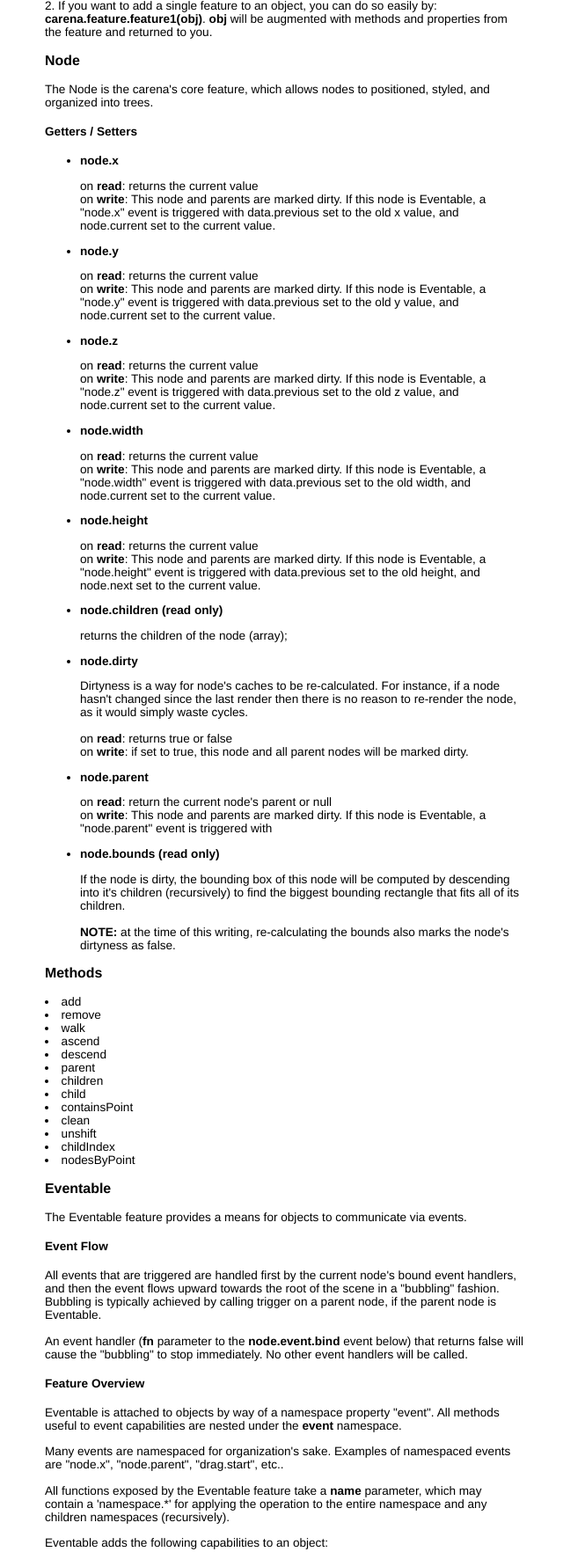
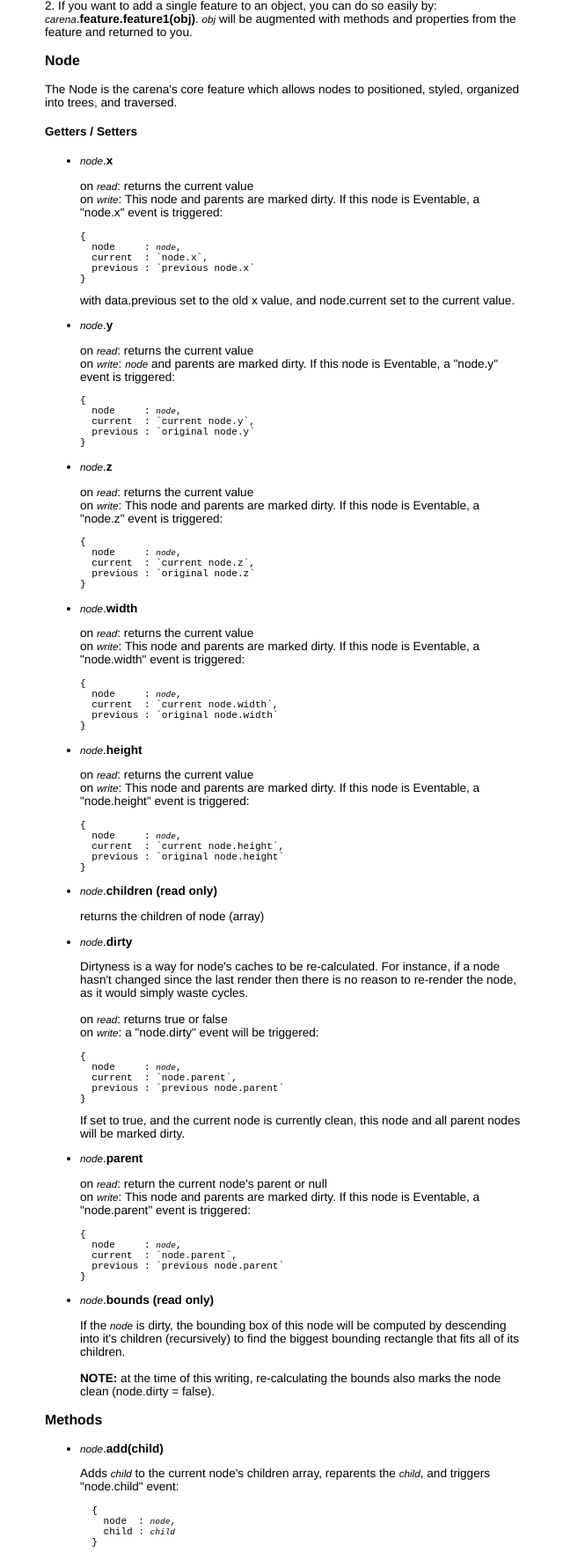
Before and after one commit to tmpvar/carena, a plain HTML site: page index.html in a window 1280 px wide. Shown: the part 790-2554 px from the top of the page at 88% size, without its empty margins (317-957 px from the left). Drawn offline with Linux system fonts and the light colour scheme.

Commit message:
more documentation

```diff
--- a/index.html
+++ b/index.html
@@ -8,6 +8,17 @@
         font-size: 0.85em;
         width: 40em;
         margin: 0 auto;
+      }
+
+      pre.data {
+        border:1px solid orange;
+        background: black;
+        color: lightgreen;
+
+      }
+
+      em {
+        font-size:0.86em;
       }
     </style>
   </head>
@@ -20,27 +31,27 @@
     <p>
       Carena's core feature-set is currently very minimal, providing only a small set methods:
       <ul>
-        <li><strong>carena.applyProperties(obj, props)</strong>
+        <li><em>carena</em>.<strong>applyProperties(obj, props)</strong>
           <p>
-            All properties from the <strong>props</strong> argument are copied onto the <strong>obj</strong>, allowing for the copying of enumerable getters/setters.
+            All properties from the <em>props</em> argument are copied onto the <em>obj</em>, allowing for the copying of enumerable getters/setters.
           </p>
         </li>
-        <li><strong>carena.Erect(structure, features)</strong>
+        <li><em>carena</em>.<strong>Erect(structure, features)</strong>
           <p>
-            Builds a tree with a common set of <strong>features</strong>. (Still under r&amp;d)
+            Builds a tree with a common set of <em>features</em>. (Still under r&amp;d)
           </p>
         </li>
-        <li><strong>carena.Build(obj, features, options)</strong>
+        <li><em>carena</em>.<strong>Build(obj, features, options)</strong>
           <p>
-            Builds an object to your specifications. <strong>obj</strong> is your original object that you want to build on top of.  <strong>features</strong> is an array of carena enabled features (for a list see the Dynamic Features section below). <strong>options</strong> is simply an object that gets passed to every feature that is used to build your new object.
+            Builds an object to your specifications. <em>obj</em> is your original object that you want to build on top of.  <em>features</em> is an array of carena enabled features (for the base list see the Dynamic Features section below). <em>options</em> is simply an object that gets passed to every feature that is used to build your new object.
           </p>
         </li>
-        <li><strong>carena.Design(obj, features, options)</strong>
+        <li><em>carena</em>.<strong>Design(obj, features, options)</strong>
           <p>
-            Use carena.Design for building a factory that builds nodes that share the same features.  The signature is exactly the same as <strong>carena.Build</strong>, except for the fact that it returns a function that also has the same signature, and behaves exactly like <strong>carena.Build</strong>.
+            Use carena.Design for building a factory that builds nodes that share the same features.  The signature is exactly the same as <em>carena</em>.<strong>Build</strong>, except for the fact that it returns a function that also has the same signature, and behaves exactly like <em>carena</em>.<strong>Build</strong>.
           </p>
         </li>
-        <li><strong>carena.commonAncestor(obj1, obj2)</strong> (Will move soon!)
+        <li><em>carena</em>.<strong>commonAncestor(obj1, obj2)</strong> (Will move soon!)
           <p>
             This method finds the common ancestor between two nodes. Example
 <pre>
@@ -60,78 +71,146 @@
     <p>
       Dynamic features are used to augment the features of an existing object.  There are two ways to apply the following features to your objects.<br />
       <br />
-      1. Utilize the <strong>carena.Build</strong> method; this is generally done by calling <strong>carena.build(obj, [carena.feature.{feature1}, carena.feature.{feature2}])</strong>.  This will return you your original <strong>obj</strong> augmented with <strong>feature1</strong> and <strong>feature2</strong><br />
+      1. Utilize the <em>carena</em>.<strong>Build</strong> method; this is generally done by calling <em>carena</em>.<strong>build(obj, [carena.feature.{feature1}, carena.feature.{feature2}])</strong>.  This will return you your original <em>obj</em> augmented with <strong>feature1</strong> and <strong>feature2</strong><br />
       <br />
-      2. If you want to add a single feature to an object, you can do so easily by: <strong>carena.feature.feature1(obj)</strong>.  <strong>obj</strong> will be augmented with methods and properties from the feature and returned to you.
+      2. If you want to add a single feature to an object, you can do so easily by: <em>carena</em>.<strong>feature.feature1(obj)</strong>.  <em>obj</em> will be augmented with methods and properties from the feature and returned to you.
     </p>
     <h3>Node</h3>
     <p>
-      The Node is the carena's core feature, which allows nodes to positioned, styled, and organized into trees.
+      The Node is the carena's core feature which allows nodes to positioned, styled, organized into trees, and traversed.
     </p>
     <h4>Getters / Setters</h4>
     <p>
         <ul>
-          <li><strong>node.x</strong>
+          <li><em>node</em>.<strong>x</strong>
             <p>
-              on <strong>read</strong>: returns the current value<br />
-              on <strong>write</strong>: This node and parents are marked dirty. If this node is Eventable, a "node.x" event is triggered with data.previous set to the old x value, and node.current set to the current value.
+              on <em>read</em>: returns the current value<br />
+              on <em>write</em>: This node and parents are marked dirty. If this node is Eventable, a "node.x" event is triggered:
+              <pre>
+{
+  node     : <em>node</em>,
+  current  : `node.x`,
+  previous : `previous node.x`
+}</pre>
+
+ with data.previous set to the old x value, and node.current set to the current value.
             </p>
           </li>
-          <li><strong>node.y</strong>
+          <li><em>node</em>.<strong>y</strong>
             <p>
-              on <strong>read</strong>: returns the current value<br />
-              on <strong>write</strong>: This node and parents are marked dirty. If this node is Eventable, a "node.y" event is triggered with data.previous set to the old y value, and node.current set to the current value.
+              on <em>read</em>: returns the current value<br />
+              on <em>write</em>: <em>node</em> and parents are marked dirty. If this node is Eventable, a "node.y" event is triggered:
+              <pre>
+{
+  node     : <em>node</em>,
+  current  : `current node.y`,
+  previous : `original node.y`
+}</pre>
             </p>
           </li>
-          <li><strong>node.z</strong>
+          <li><em>node</em>.<strong>z</strong>
             <p>
-              on <strong>read</strong>: returns the current value<br />
-              on <strong>write</strong>: This node and parents are marked dirty. If this node is Eventable, a "node.z" event is triggered with data.previous set to the old z value, and node.current set to the current value.
+              on <em>read</em>: returns the current value<br />
+              on <em>write</em>: This node and parents are marked dirty. If this node is Eventable, a "node.z" event is triggered:
+              <pre>
+{
+  node     : <em>node</em>,
+  current  : `current node.z`,
+  previous : `original node.z`
+}</pre>
             </p>
           </li>
-          <li><strong>node.width</strong>
+          <li><em>node</em>.<strong>width</strong>
             <p>
-              on <strong>read</strong>: returns the current value<br />
-              on <strong>write</strong>: This node and parents are marked dirty. If this node is Eventable, a "node.width" event is triggered with data.previous set to the old width, and node.current set to the current value.
+              on <em>read</em>: returns the current value<br />
+              on <em>write</em>: This node and parents are marked dirty. If this node is Eventable, a "node.width" event is triggered:
+              <pre>
+{
+  node     : <em>node</em>,
+  current  : `current node.width`,
+  previous : `original node.width`
+}</pre>
             </p>
           </li>
-          <li><strong>node.height</strong>
+          <li><em>node</em>.<strong>height</strong>
             <p>
-              on <strong>read</strong>: returns the current value<br />
-              on <strong>write</strong>: This node and parents are marked dirty. If this node is Eventable, a "node.height" event is triggered with data.previous set to the old height, and node.next set to the current value.
+              on <em>read</em>: returns the current value<br />
+              on <em>write</em>: This node and parents are marked dirty. If this node is Eventable, a "node.height" event is triggered:
+              <pre>
+{
+  node     : <em>node</em>,
+  current  : `current node.height`,
+  previous : `original node.height`
+}</pre>
             </p>
           </li>
-          <li><strong>node.children (read only)</strong>
+          <li><em>node</em>.<strong>children (read only)</strong>
             <p>
-              returns the children of the node (array);
+              returns the children of node (array)
             </p>
-          <li><strong>node.dirty</strong>
+          <li><em>node</em>.<strong>dirty</strong>
             <p>
               Dirtyness is a way for node's caches to be re-calculated.  For instance, if a node hasn't changed since the last render then there is no reason to re-render the node, as it would simply waste cycles.<br /><br />
-              on <strong>read</strong>: returns true or false<br />
-              on <strong>write</strong>: if set to true, this node and all parent nodes will be marked dirty.
+              on <em>read</em>: returns true or false<br />
+
+              on <em>write</em>: a "node.dirty" event will be triggered:
+              <pre>
+{
+  node     : <em>node</em>,
+  current  : `node.parent`,
+  previous : `previous node.parent`
+}</pre>
+            If set to true, and the current node is currently clean, this node and all parent nodes will be marked dirty.
             </p>
           </li>
-          <li><strong>node.parent</strong>
+          <li><em>node</em>.<strong>parent</strong>
             <p>
-              on <strong>read</strong>: return the current node's parent or null<br />
-              on <strong>write</strong>: This node and parents are marked dirty. If this node is Eventable, a "node.parent" event is triggered with
+              on <em>read</em>: return the current node's parent or null<br />
+              on <em>write</em>: This node and parents are marked dirty. If this node is Eventable, a "node.parent" event is triggered:
+              <pre>
+{
+  node     : <em>node</em>,
+  current  : `node.parent`,
+  previous : `previous node.parent`
+}</pre>
             </p>
           </li>
-          <li><strong>node.bounds (read only)</strong>
+          <li><em>node</em>.<strong>bounds (read only)</strong>
             <p>
-              If the node is dirty, the bounding box of this node will be computed by descending into it's children (recursively) to find the biggest bounding rectangle that fits all of its children.
+              If the <em>node</em> is dirty, the bounding box of this node will be computed by descending into it's children (recursively) to find the biggest bounding rectangle that fits all of its children.
               <br /><br />
-              <strong>NOTE:</strong> at the time of this writing, re-calculating the bounds also marks the node's dirtyness as false.
+              <strong>NOTE:</strong> at the time of this writing, re-calculating the bounds also marks the node clean (node.dirty = false).
             </p>
           </li>
         </ul>
-
     </p>
     <h3>Methods</h3>
       <p>
-        <li>add</li>
-        <li>remove</li>
+        <ul>
+          <li>
+            <em>node</em>.<strong>add(child)</strong>
+            <p>
+              Adds <em>child</em> to the current node's children array, reparents the <em>child</em>, and triggers "node.child" event:
+              <pre>
+  {
+    node  : <em>node</em>,
+    child : <em>child</em>
+  }</pre>
+              <strong>returns</strong> <em>node</em> or <em>false</em> if a recursive structure is detected.
+            </p>
+          </li>
+          <li>
+            <em>node</em>.<strong>remove(child)</strong>
+            <p>
+              If <em>child</em> is a child of <em>node</em> then it removes the child and triggers a "node.remove" event:
+              <pre>
+{
+  node     : <em>node</em>,
+  child    : <em>child</em>
+}</pre>
+            <strong>returns</strong> <em>node</em>
+            </p>
+          </li>
           <li>walk</li>
           <li>ascend</li>
           <li>descend</li>
@@ -153,7 +232,7 @@
       <h4>Event Flow</h4>
       <p>
         All events that are triggered are handled first by the current node's bound event handlers, and then the event flows upward towards the root of the scene in a "bubbling" fashion.  Bubbling is typically achieved by calling trigger on a parent node, if the parent node is Eventable.<br /><br />
-        An event handler (<strong>fn</strong> parameter to the <strong>node.event.bind</strong> event below) that returns false will cause the "bubbling" to stop immediately. No other event handlers will be called.
+        An event handler (<strong>fn</strong> parameter to the <em>node</em>.<strong>event.bind</strong> event below) that returns false will cause the "bubbling" to stop immediately. No other event handlers will be called.
       </p>
       <h4>Feature Overview</h4>
 
@@ -167,7 +246,7 @@
     <p>
       Eventable adds the following capabilities to an object:
       <ul>
-        <li><strong>node.event.bind(name, fn)</strong>
+        <li><em>node</em>.<strong>event.bind(name, fn)</strong>
           <p>
             <strong>name</strong> is the name of the event that you would like to capture.  Event names may contain .*'s for capturing entire namespaces of events at a time (i.e: node.* will capture every node event).<br /><br />
             <strong>fn</strong> is a callback function that takes two arguments: <strong>name</strong> and <strong>data</strong>. <strong>name</strong> is the actual name of the event, and data is an object of important information regarding that event.<br /><br />
@@ -176,16 +255,16 @@
         </li>
 
         <li>
-          <strong>node.event.unbind(name, [ fn ])</strong>
+          <em>node</em>.<strong>event.unbind(name, [ fn ])</strong>
           <p>
             Use this to unbind events from a node. <strong>fn</strong> is optional, and not providing it will remove all callbacks associated with the <strong>name</strong>.
           </p>
         </li>
 
         <li>
-          <strong>node.event.trigger(name, data)</strong>
+          <em>node</em>.<strong>event.trigger(name, data)</strong>
           <p>
-            Emits an event on the owning node. <strong>data</strong> is a snapshot of data that should be sent along with the event. If none of the event handlers on the current node cancel the event (return false), then the same event is triggered on the parent of the current node (if possible).
+            Emits an event on <em>node</em>. <strong>data</strong> is an that is sent along with the event. If none of the event handlers on <em>node</em> cancel the event (return <em>false</em>), then the same event is triggered on the parent of <em>node</em> (if possible).
           </p.>
         </li>
       </ul>
@@ -229,7 +308,7 @@
       This feature moves a node whenever it's parent node moves. Re-parenting a node will unbind from the current parent and bind to the new parent. How the child reacts to the parent's movement is controlled by the positionChange method.
       <ul>
         <li>
-          <strong>node.positionChanged(name, data)</strong>
+          <em>node</em>.<strong>positionChanged(name, data)</strong>
           <p>
             This is an event handler for parent.x and parent.y changes. <strong>name</strong> is the name of the event, and data contains the following properties:
             <ul>
```
Lines whose indentation alone changed are shown as unchanged.
